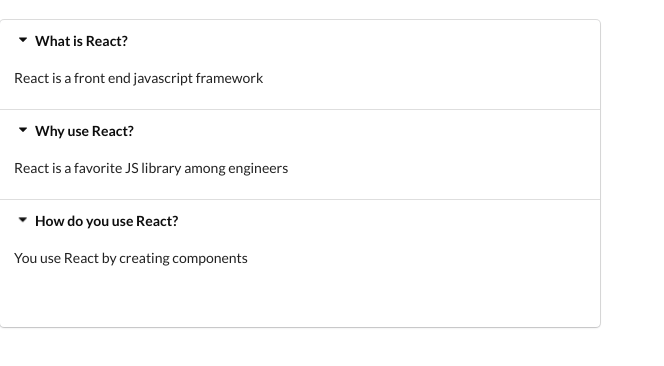
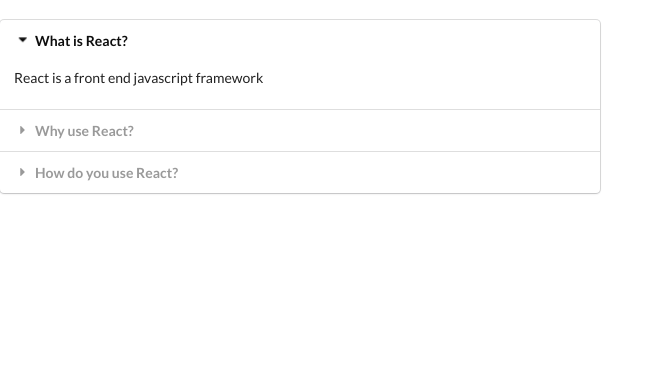
Before and after one commit to runyasak/modern-react-with-redux, a React (Create React App) app: page / in a window 1280 px wide. Shown: the top 366 px of the page, without its empty margins (0-664 px from the left). Built offline with nearby package versions, Linux system fonts and the light colour scheme.

Commit message:
Add activeClass to Accordion

```diff
--- a/src/components/Accordion.jsx
+++ b/src/components/Accordion.jsx
@@ -1,22 +1,24 @@
 import React, { Fragment, useState } from 'react';
 
 const Accordion = ({ items }) => {
-  const [activeIndex, setActiveIndex] = useState(null);
+  const [activeIndex, setActiveIndex] = useState(0);
 
   const onTitleClick = (index) => {
     setActiveIndex(index);
   };
 
+  const activeClass = (index) => (index === activeIndex ? 'active' : '');
+
   const renderedItems = (valueItems) => valueItems.map((value, index) => (
     <Fragment key={value.title}>
       <div
-        className="title active"
+        className={`title ${activeClass(index)}`}
         onClick={() => onTitleClick(index)}
       >
         <i className="dropdown icon" />
         {value.title}
       </div>
-      <div className="content active">
+      <div className={`content ${activeClass(index)}`}>
         <p>{value.content}</p>
       </div>
     </Fragment>
@@ -25,7 +27,6 @@
   return (
     <div className="ui styled accordion">
       {renderedItems(items)}
-      <h1>{activeIndex}</h1>
     </div>
   );
 };
```
